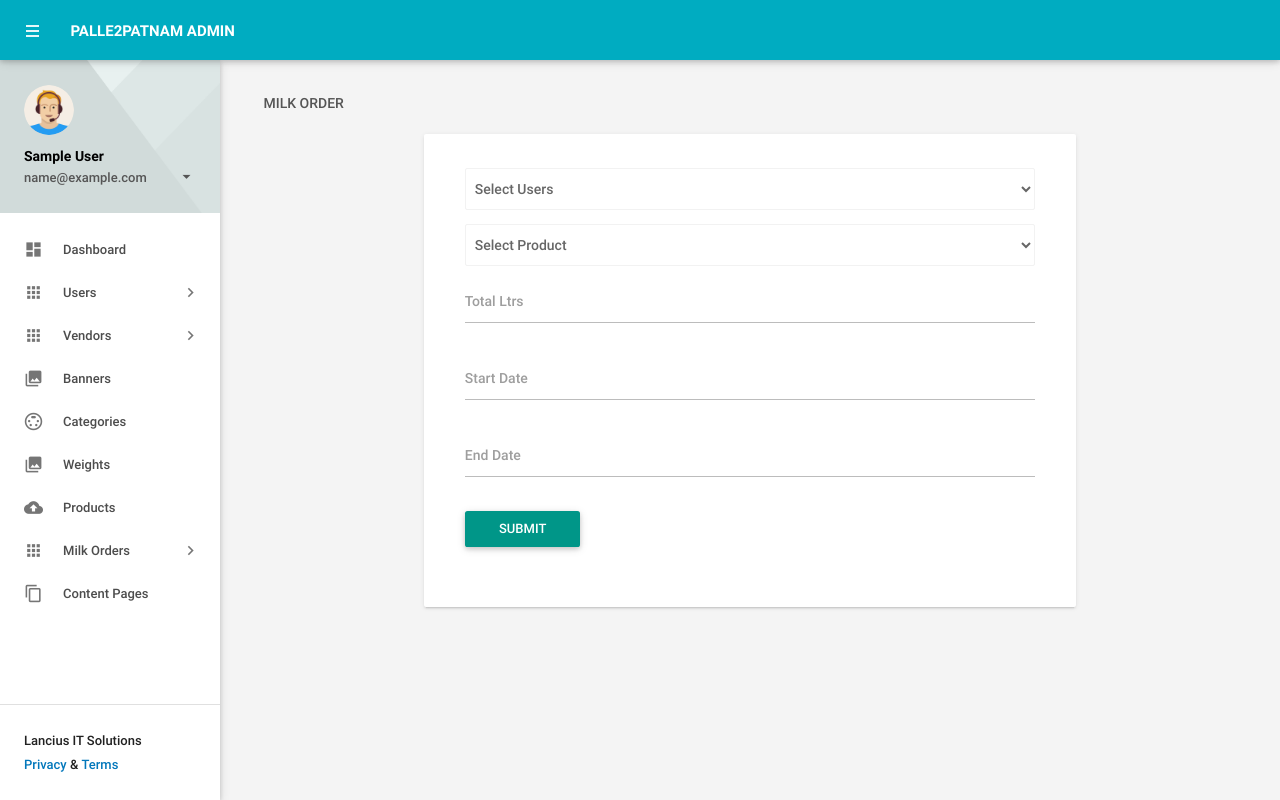
After one commit to Srinivaslancius/Palle2Patnam, a PHP site: page /palle2patnam/add_milk_order.php in a window 1280 px wide. The commit adds this page. Run offline with PHP 8.4, Linux system fonts and the light colour scheme; the visitor is signed in with stand-in values (Sample User, id 1); tables that the repository leaves empty or names only in its code hold one stand-in row (values such as "Sample post"); some libraries are stand-ins or nearby versions.

Commit message:
Add milk orders achnages

```diff
--- /dev/null
+++ b/admin/add_milk_order.php
@@ -0,0 +1,96 @@
+<?php include_once 'main_header.php'; ?>
+
+<?php include_once 'side_navigation.php';?>
+<?php  if (!isset($_POST['submit']))  {
+            echo "";
+        } else  {
+            //echo "<pre>"; print_r($_POST); die;
+            $user_id = $_POST['user_id'];
+            $product_id = $_POST['product_id'];
+            $total_ltr = $_POST['total_ltr'];
+            $start_date = $_POST['start_date'];
+            $end_date = $_POST['end_date'];
+            $created_at = date("Y-m-d h:i:s");
+            //$status = $_POST['status'];
+
+            $sql = "INSERT INTO milk_orders (`user_id`, `product_id`, `total_ltr`, `start_date`, `end_date`, `created_at`) VALUES ('$user_id','$product_id', '$total_ltr', '$start_date', '$end_date', '$created_at')";
+            if($conn->query($sql) === TRUE){
+               echo "<script>alert('Data Updated Successfully');window.location.href='weight.php';</script>";
+            } else {
+               echo "<script>alert('Data Updation Failed');window.location.href='weight.php';</script>";
+            }
+
+        }
+
+?>
+<main class="mn-inner">
+    <div class="row">
+        <div class="col s12">
+            <div class="page-title">Milk Order</div>
+        </div>
+        <div class="col s12 m12 l2"></div>
+        <div class="col s12 m12 l8">
+            <div class="card">
+                <div class="card-content">
+                    <div class="row">
+                        <form class="col s12" method="post" enctype="multipart/form-data">
+                            <div class="row">
+                                <?php $getUserData = getAllDataCheckActive('users','0');
+                                      $getProductData = getAllDataCheckActive('products','0');
+                                 ?>
+                                <div class="input-field col s12">
+                                    <select name="user_id" required>
+                                        <option value="" disabled selected>Select Users</option>
+                                        <?php while($row = $getUserData->fetch_assoc()) {  ?>
+                                            <option value="<?php echo $row['id']; ?>"><?php echo $row['user_name']; ?></option>
+                                        <?php } ?>
+                                    </select>
+                                </div>
+
+                                <div class="input-field col s12">
+                                    <select name="product_id" required>
+                                        <option value="" disabled selected>Select Product</option>
+                                        <?php while($row = $getProductData->fetch_assoc()) {  ?>
+                                            <option value="<?php echo $row['id']; ?>"><?php echo $row['product_name']; ?></option>
+                                        <?php } ?>
+                                    </select>
+                                </div>
+
+                                <div class="input-field col s12">
+                                    <input id="total_ltr" type="text" class="validate" name="total_ltr" required>
+                                    <label for="total_ltr">Total Ltrs</label>
+                                </div>
+
+                                <div class="input-field col s12">
+                                    <label for="start_date">Start Date</label>
+                                    <input id="start_date" name="start_date" type="text" class="datepicker">
+                                </div>
+
+                                <div class="input-field col s12">
+                                    <label for="end_date">End Date</label>
+                                    <input id="end_date" name="end_date" type="text" class="datepicker">
+                                </div>
+
+                                <!-- <div class="input-field col s12">
+                                    <select name="status" required>
+                                        <option value="" disabled selected>Choose your status</option>
+                                        <option value="0">Active</option>
+                                        <option value="1">In Active</option>
+                                    </select>
+                                </div > -->
+
+                                <div class="input-field col s12">
+                                    <input type="submit" name="submit" value="Submit" class="waves-effect waves-light btn teal">
+                                </div>
+
+                            </div>
+                        </form>
+                    </div>
+                </div>
+            </div>
+
+        </div>
+        <div class="col s12 m12 l2"></div>
+    </div>
+</main>
+<?php include_once 'footer.php'; ?>
--- a/admin/assets/js/pages/form_elements.js
+++ b/admin/assets/js/pages/form_elements.js
@@ -1,7 +1,9 @@
 $(document).ready(function(){
     $('.datepicker').pickadate({
         selectMonths: true, // Creates a dropdown to control month
-        selectYears: 15 // Creates a dropdown of 15 years to control year
+        selectYears: 15, // Creates a dropdown of 15 years to control year
+         format: 'mm/dd/yyyy',
+         autoclose: true
     });
 
     $('input.autocomplete').autocomplete({
--- a/admin/side_navigation.php
+++ b/admin/side_navigation.php
@@ -55,6 +55,17 @@
 
                     <li class="no-padding <?php if($page_name == 'products.php') { echo "active"; } ?>"><a class="waves-effect waves-grey" href="products.php"><i class="material-icons">cloud_upload</i>Products</a></li>
 
+                    <li class="no-padding">
+                        <a class="collapsible-header waves-effect waves-grey <?php if($page_name == 'milk_orders.php' || $page_name == 'extra_milk_orders.php') { echo "active"; } ?>"><i class="material-icons">apps</i>Milk Orders <i class="nav-drop-icon material-icons">keyboard_arrow_right</i></a>
+                        <div class="collapsible-body">
+                            <ul>
+                               <li><a href="milk_orders.php">Milk Orders</a></li>
+                               <li><a href="extra_milk_orders.php">Extra Orders</a></li>
+                               <li><a href="cancel_orders.php">Cancel Orders</a></li>
+                            </ul>
+                        </div>
+                    </li>
+
                     <li class="no-padding <?php if($page_name == 'content_pages.php') { echo "active"; } ?>"><a class="waves-effect waves-grey" href="content_pages.php"><i class="material-icons">content_copy</i>Content Pages</a></li>
 
                 </ul>
```
Also changed, not shown: admin/add_extra_milk_order.php (added, +96 -0 lines), admin/extra_milk_orders.php (added, +41 -0 lines), admin/milk_orders.php (added, +41 -0 lines).
